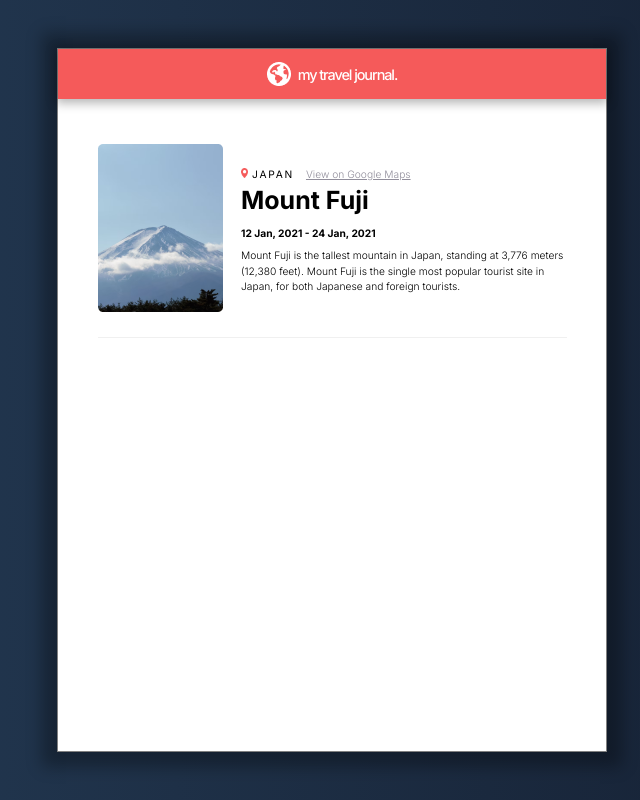
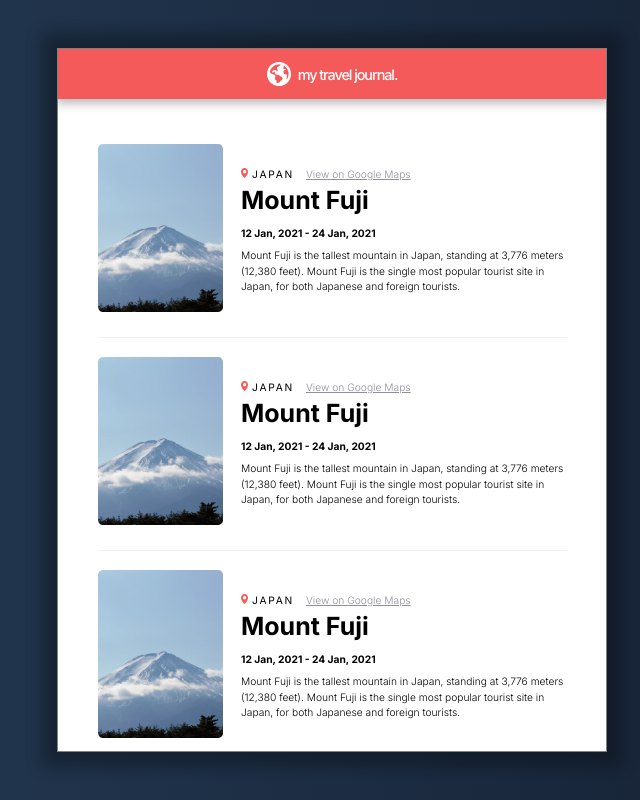
Before and after one commit to erzanthedev/travel-journal, a React (Create React App) app: page / in a window 1280 px wide. Shown: the whole page, without its empty margins (308-948 px from the left). Built offline with nearby package versions, Linux system fonts and the light colour scheme.

Commit message:
feat: added styling to allow scrolling

```diff
--- a/src/components/MainContent.js
+++ b/src/components/MainContent.js
@@ -4,6 +4,13 @@ export default function MainContent() {
   return (
     <main>
       <Card />
+      <Card />
+      <Card />
+      <Card />
+      <Card />
+      <Card />
+      <Card />
+      <Card />
     </main>
   );
 }
--- a/src/index.css
+++ b/src/index.css
@@ -32,6 +32,7 @@ body {
   width: 100%;
   max-width: 550px;
   height: 704px;
+  overflow-y: scroll;
 }
 
 /* Header */
@@ -59,7 +60,7 @@ body {
 
 /* MainContent */
 main {
-  padding: 45px 40px;
+  padding: 0 40px;
 }
 
 /* Card */
@@ -70,6 +71,7 @@ main {
   grid-template: 168px 15px / 1fr 1fr;
   gap: 18px;
   align-items: center;
+  margin: 45px auto;
 }
 
 .trip-image {
```
